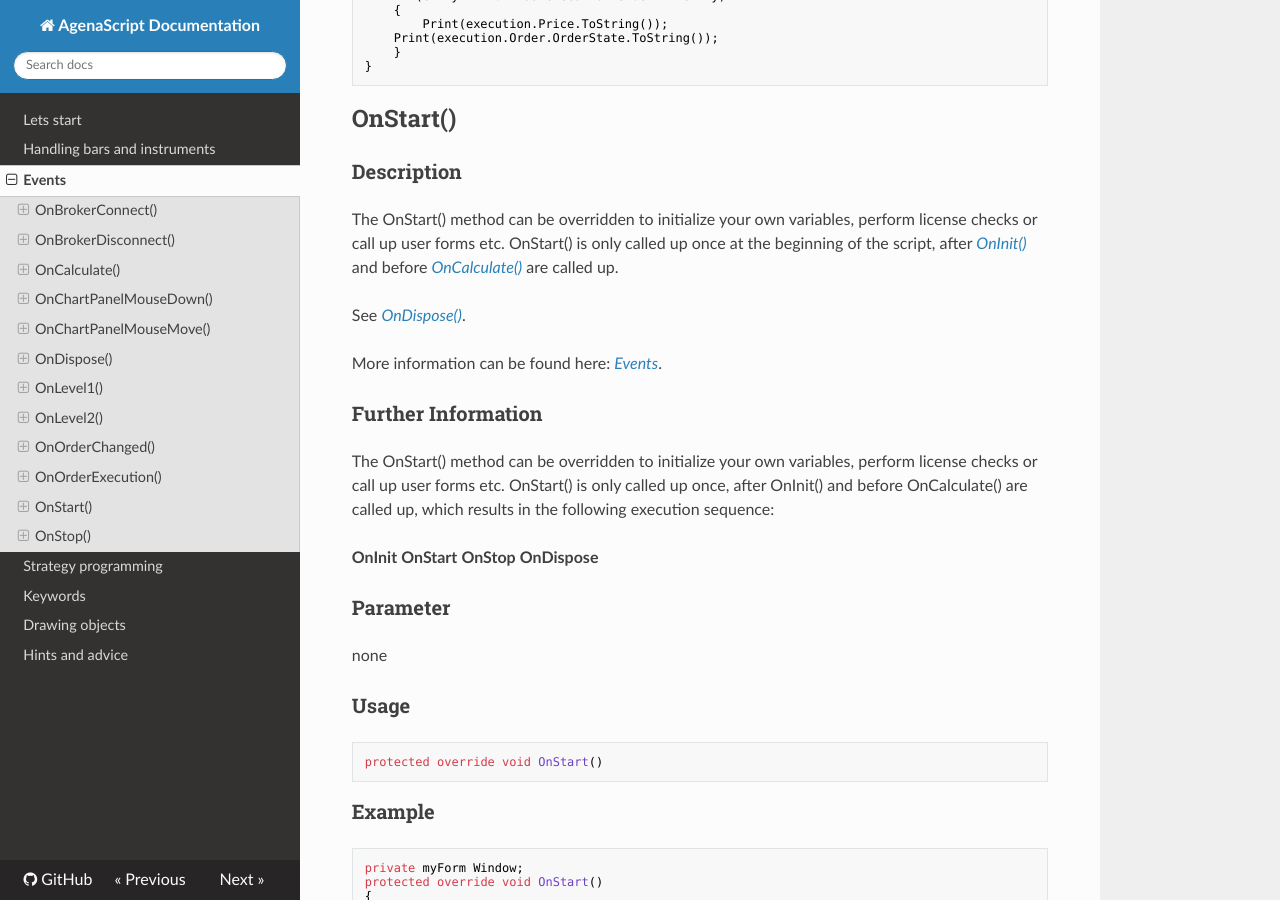
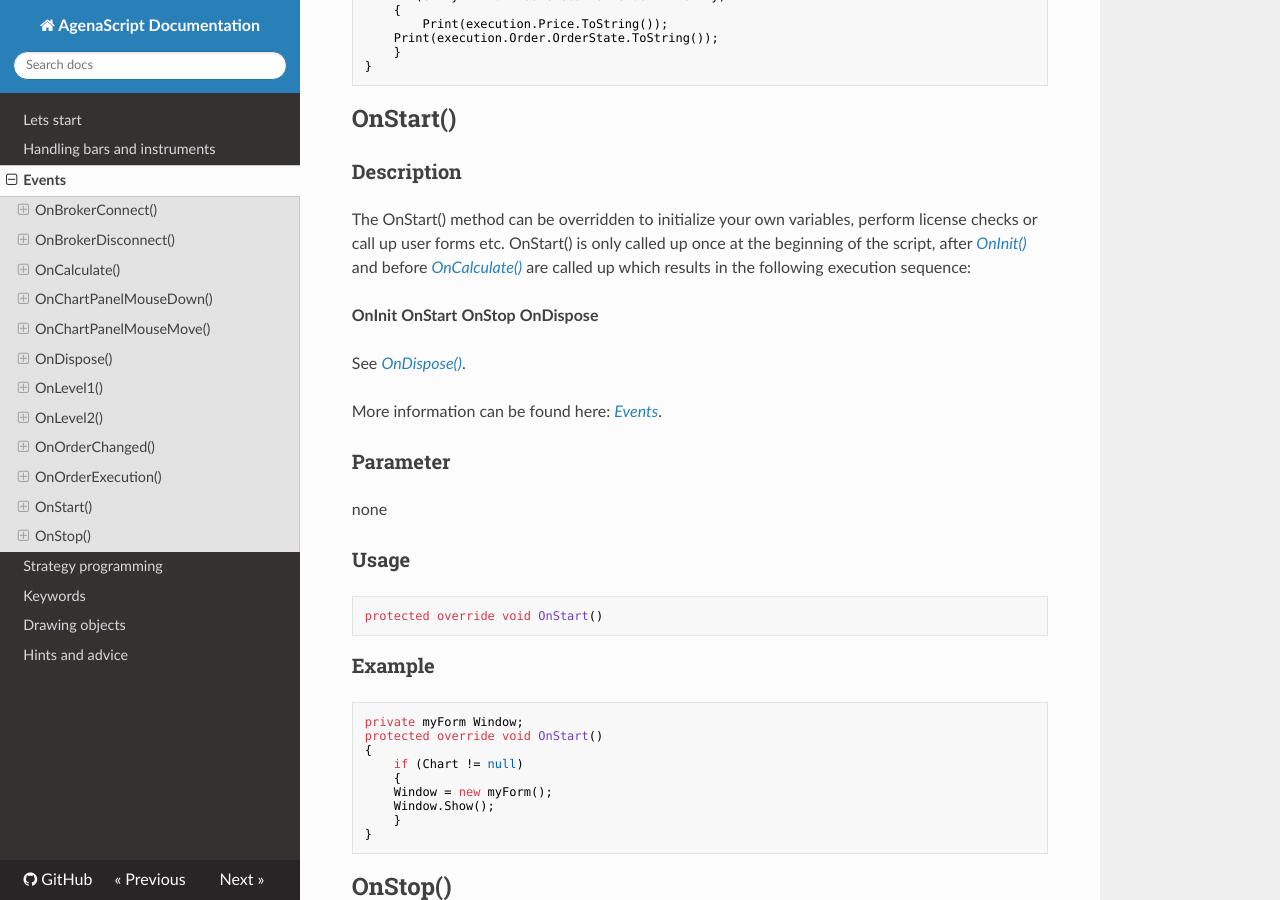
Before and after one commit to AgenaTrader/AgenaScript-documentation, an MkDocs documentation site: the page built from sources/events.md, in a window 1280 px wide and 900 px high, scrolled down 8842 px. Built offline with MkDocs 1.6.1, drawn with Linux system fonts in a browser that asks for light colours; nearby versions of some CDN libraries.

Commit message:
#24849 OnStart

```diff
--- a/sources/events.md
+++ b/sources/events.md
@@ -403,19 +403,16 @@ protected override void OnOrderExecution(IExecution execution)
 ## OnStart()
 ### Description
 The OnStart() method can be overridden to initialize your own variables, perform license checks or call up user forms etc.
-OnStart() is only called up once at the beginning of the script, after [*OnInit()*](#oninit) and before [*OnCalculate()*](#oncalculate) are called up.
-
-See [*OnDispose()*](#ondispose).
-
-More information can be found here: [*Events*](#events).
-
-### Further Information
-The OnStart() method can be overridden to initialize your own variables, perform license checks or call up user forms etc. OnStart() is only called up once, after OnInit() and before OnCalculate() are called up, which results in the following execution sequence:
+OnStart() is only called up once at the beginning of the script, after [*OnInit()*](#oninit) and before [*OnCalculate()*](#oncalculate) are called up which results in the following execution sequence:
 
 **OnInit**
 **OnStart**
 **OnStop**
 **OnDispose**
+
+See [*OnDispose()*](#ondispose).
+
+More information can be found here: [*Events*](#events).
 
 ### Parameter
 none
```
